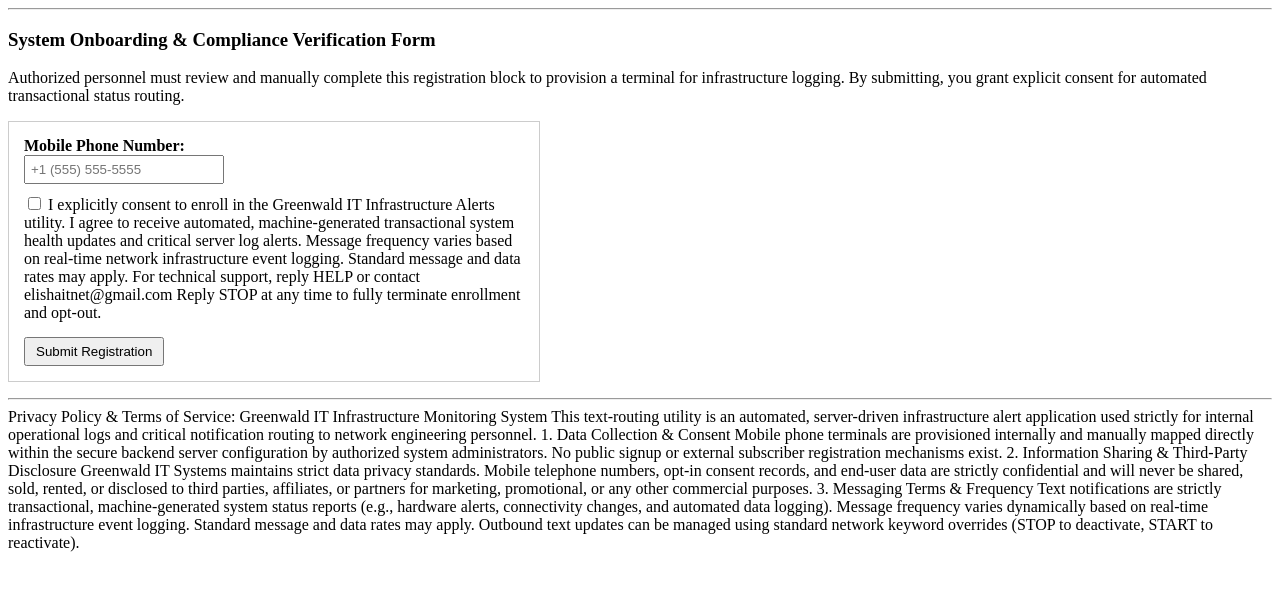
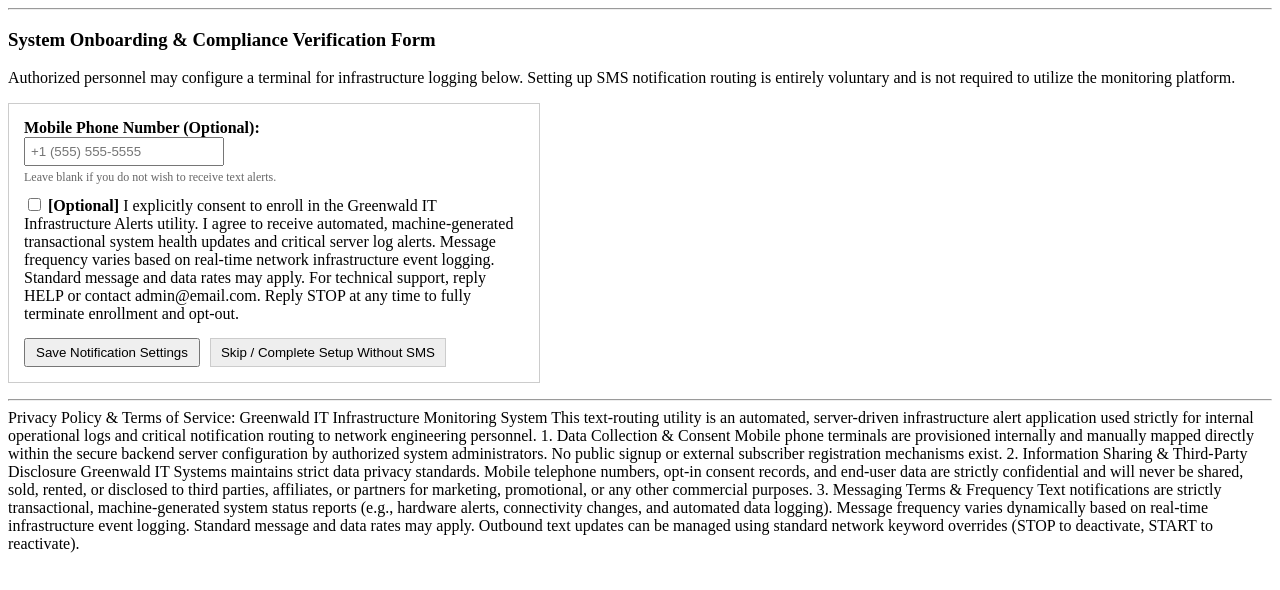
Before and after one commit to elishagreenwald/privacy, a plain HTML site: page index.html in a window 1280 px wide. Drawn offline with Linux system fonts and the light colour scheme.

Commit message:
Revise onboarding form for SMS notifications
Updated the onboarding form to clarify SMS notification settings and consent.

```diff
--- a/index.html
+++ b/index.html
@@ -1,19 +1,23 @@
 <hr>
 <h3>System Onboarding & Compliance Verification Form</h3>
-<p>Authorized personnel must review and manually complete this registration block to provision a terminal for infrastructure logging. By submitting, you grant explicit consent for automated transactional status routing.</p>
+<p>Authorized personnel may configure a terminal for infrastructure logging below. Setting up SMS notification routing is entirely voluntary and is not required to utilize the monitoring platform.</p>
 
-<form onsubmit="alert('Registration request received. Administration will review for provisioning.'); return false;" style="border: 1px solid #ccc; padding: 15px; max-width: 500px;">
+<form onsubmit="alert('Configuration updated successfully.'); return false;" style="border: 1px solid #ccc; padding: 15px; max-width: 500px;">
   <label style="display:block; margin-bottom: 10px;">
-    <strong>Mobile Phone Number:</strong><br>
-    <input type="tel" placeholder="+1 (555) 555-5555" style="padding: 5px; width: 200px;" required />
+    <strong>Mobile Phone Number (Optional):</strong><br>
+    <input type="tel" placeholder="+1 (555) 555-5555" style="padding: 5px; width: 200px;" />
+    <span style="font-size: 12px; color: #666; display: block; margin-top: 4px;">Leave blank if you do not wish to receive text alerts.</span>
   </label>
 
   <label style="display:block; margin-bottom: 15px;">
-    <input type="checkbox" id="consent" required />
-    I explicitly consent to enroll in the Greenwald IT Infrastructure Alerts utility. I agree to receive automated, machine-generated transactional system health updates and critical server log alerts. Message frequency varies based on real-time network infrastructure event logging. Standard message and data rates may apply. For technical support, reply HELP or contact elishaitnet@gmail.com Reply STOP at any time to fully terminate enrollment and opt-out.
+    <input type="checkbox" id="consent" />
+    <strong>[Optional]</strong> I explicitly consent to enroll in the Greenwald IT Infrastructure Alerts utility. I agree to receive automated, machine-generated transactional system health updates and critical server log alerts. Message frequency varies based on real-time network infrastructure event logging. Standard message and data rates may apply. For technical support, reply HELP or contact admin@email.com. Reply STOP at any time to fully terminate enrollment and opt-out.
   </label>
 
-  <button type="submit" style="padding: 5px 10px; cursor: pointer;">Submit Registration</button>
+  <div style="display: flex; gap: 10px;">
+    <button type="submit" style="padding: 5px 10px; cursor: pointer;">Save Notification Settings</button>
+    <button type="button" onclick="alert('Bypassed SMS setup. Account provisioned without text messaging.');" style="padding: 5px 10px; cursor: pointer; background: #eee; border: 1px solid #ccc;">Skip / Complete Setup Without SMS</button>
+  </div>
 </form>
 <hr>
 
```
